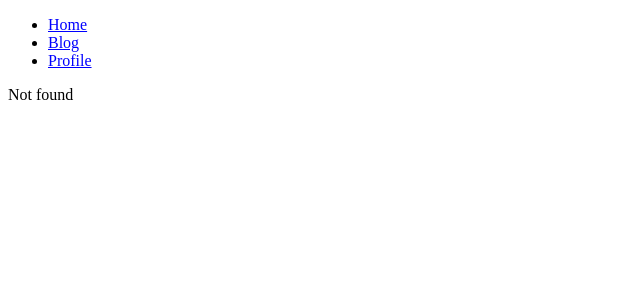
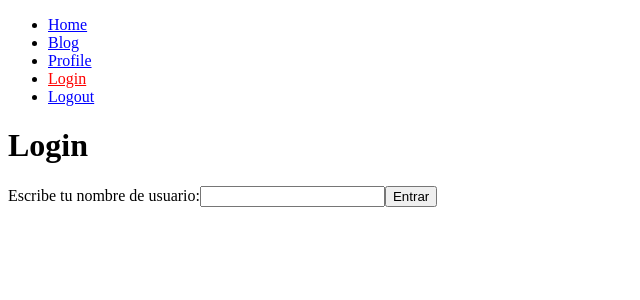
Before and after one commit to Miller1999/react-router, a React (Vite) app: page /#/login in a window 1280 px wide. Before the commit this address had no page. Shown: the top 300 px of the page, without its empty margins (0-640 px from the left). Built offline with nearby package versions, Linux system fonts and the light colour scheme.

Commit message:
UseAuth:Flujo de autenticacion sin real autenticacion

```diff
--- a/src/App.jsx
+++ b/src/App.jsx
@@ -3,25 +3,32 @@ import { HashRouter, Routes, Route } from "react-router-dom";
 import Home from "./pages/home";
 import Blog from "./pages/blog";
 import Profile from "./pages/profile";
+import { AuthProvider } from "./context/auth";
 import Menu from "./components/menu";
 import BlogPost from "./components/blogPost";
+import Login from "./pages/login";
+import Logout from "./pages/logout";
 
 function App() {
 	//Hash Router usado de esta manera /#/, a partir de aqui se deben escribir los endpoints a los que queramos ir, se usa mas que nada para el front
 	// Se usa : para que la aplicacion detecte lo que esta despues y vambie el contenido teniendo en cuenta la URL
+	//! Al modificar el Route al abrirlo y cerralo podemos crear nested routes de esta manera se pueden alojar rutas hijas, esto se puede repeitir todas las veces que se quiera
 	return (
 		<Fragment>
 			<HashRouter>
+				<AuthProvider>
 					<Menu />
 					<Routes>
 						<Route path="/" element={<Home />} />
 						<Route path="/blog" element={<Blog />}>
-						<Route path="/blog/:slug" element={<BlogPost />} />
+							<Route path=":slug" element={<BlogPost />} />
 						</Route>
-
+						<Route path="/login" element={<Login />} />
+						<Route path="/logout" element={<Logout />} />
 						<Route path="/profile" element={<Profile />} />
 						<Route path="*" element={<p>Not found</p>} />
 					</Routes>
+				</AuthProvider>
 			</HashRouter>
 		</Fragment>
 	);
--- a/src/components/menu.jsx
+++ b/src/components/menu.jsx
@@ -16,6 +16,14 @@ const Menu = () => {
 	routes.push({
 		to: "/profile",
 		text: "Profile",
+	});
+	routes.push({
+		to: "/login",
+		text: "Login",
+	});
+	routes.push({
+		to: "/logout",
+		text: "Logout",
 	});
 	return (
 		<nav>
--- /dev/null
+++ b/src/context/auth.jsx
@@ -0,0 +1,26 @@
+import { createContext, useContext, useState } from "react";
+import { useNavigate } from "react-router-dom";
+
+const AuthContext = createContext();
+
+function AuthProvider({ children }) {
+	const navigate = useNavigate();
+	const [user, setUser] = useState(null);
+	const login = ({ username }) => {
+		setUser({ username });
+		navigate("/profile");
+	};
+	const logout = () => {
+		setUser(null);
+		navigate("/");
+	};
+	const auth = { user, login, logout };
+	return <AuthContext.Provider value={auth}>{children}</AuthContext.Provider>;
+}
+
+function useAuth() {
+	const auth = useContext(AuthContext);
+	return auth;
+}
+
+export { AuthProvider, useAuth };
--- /dev/null
+++ b/src/pages/login.jsx
@@ -0,0 +1,23 @@
+import { Fragment, useState } from "react";
+import { useAuth } from "../context/auth";
+
+const Login = () => {
+	const auth = useAuth();
+	const [userName, setUserName] = useState("");
+	const login = (e) => {
+		e.preventDefault();
+		auth.login({ userName });
+	};
+	return (
+		<Fragment>
+			<h1>Login</h1>
+			<form onSubmit={login}>
+				<label>Escribe tu nombre de usuario:</label>
+				<input value={userName} onChange={(e) => setUserName(e.target.value)} />
+				<button type="submit">Entrar</button>
+			</form>
+		</Fragment>
+	);
+};
+
+export default Login;
--- /dev/null
+++ b/src/pages/logout.jsx
@@ -0,0 +1,21 @@
+import { Fragment } from "react";
+import { useAuth } from "../context/auth";
+
+const Logout = () => {
+	const auth = useAuth();
+	const logout = (e) => {
+		e.preventDefault();
+		auth.logout();
+	};
+	return (
+		<Fragment>
+			<h1>Logout</h1>
+			<form onSubmit={logout}>
+				<label>Seguro quiere salir?</label>
+				<button type="submit">Salir</button>
+			</form>
+		</Fragment>
+	);
+};
+
+export default Logout;
--- a/src/pages/profile.jsx
+++ b/src/pages/profile.jsx
@@ -1,5 +1,14 @@
+import { Fragment } from "react";
+import { useAuth } from "../context/auth";
+
 const Profile = () => {
-	return <h1>Profile</h1>;
+	const auth = useAuth();
+	return (
+		<Fragment>
+			<h1>Profile</h1>
+			<p>Welcome, {auth.user.username}</p>
+		</Fragment>
+	);
 };
 
 export default Profile;
```
Lines whose indentation alone changed are shown as unchanged.
